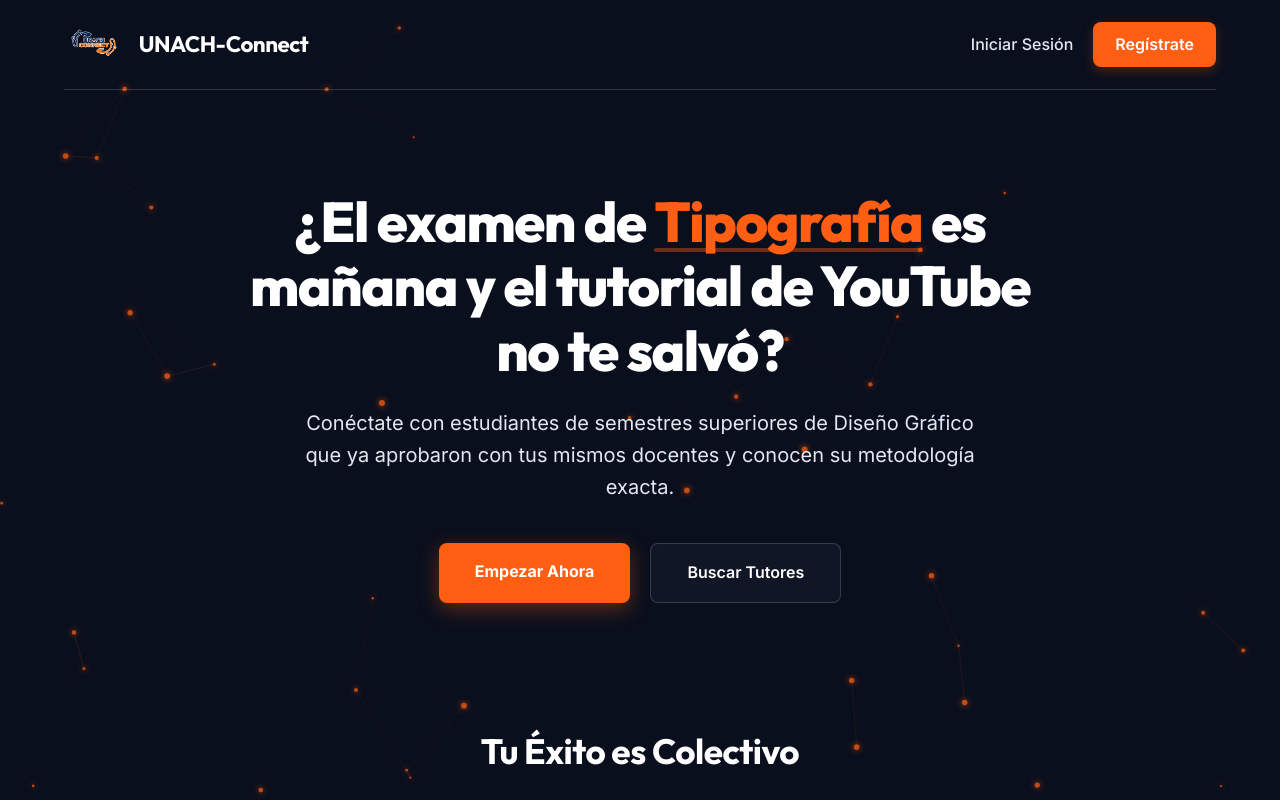
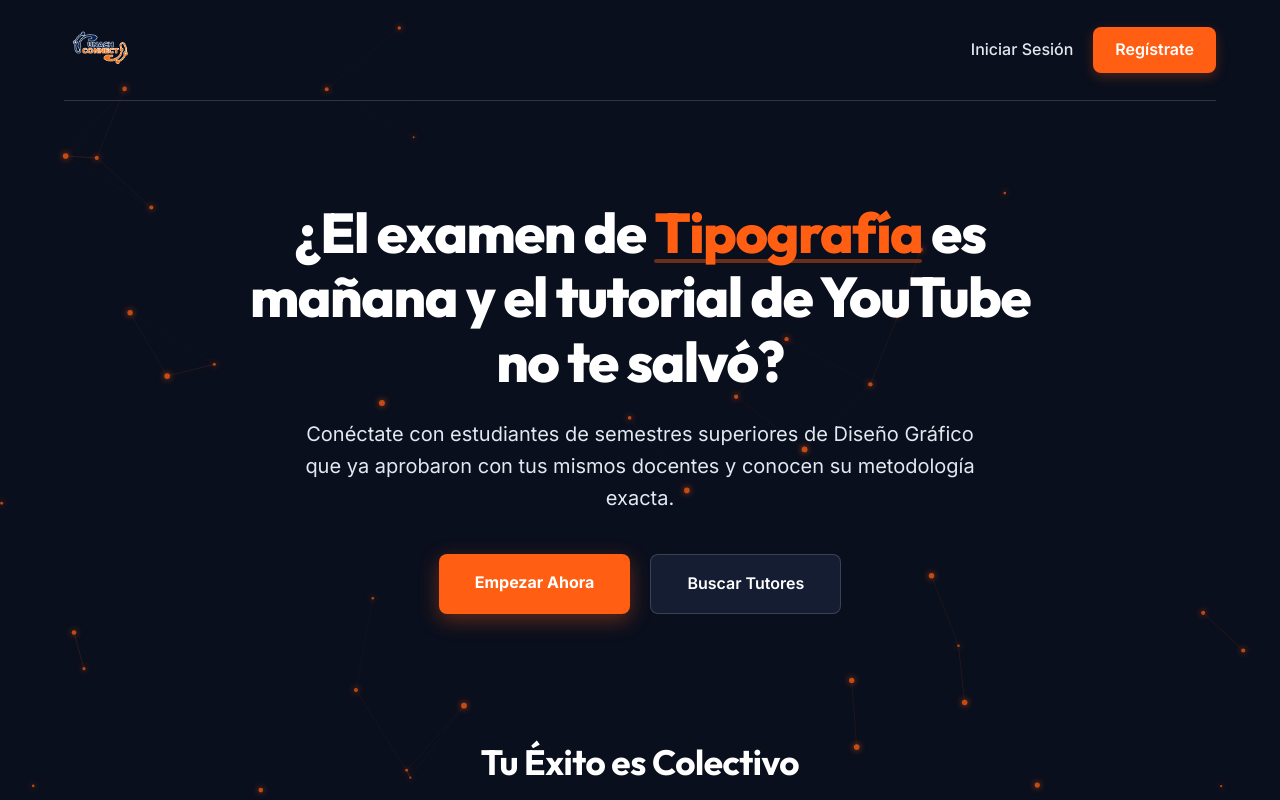
Before and after one commit to JCMACROO/unach-conect, a React app in the folder frontend/: page / in a window 1280 px wide. Shown: the top 800 px of the page. Built offline with nearby package versions, Linux system fonts and the light colour scheme; the HTML template or start-up script is replaced by a standard one.

Commit message:
Style: Eliminacion de texto de logo en header, aumento de tamaño de logos en header y footer, y tono de fondo mas claro

```diff
--- a/frontend/src/components/Footer.jsx
+++ b/frontend/src/components/Footer.jsx
@@ -29,16 +29,16 @@
         }}
       >
         {/* Logos Oficiales */}
-        <div style={{ display: 'flex', alignItems: 'center', gap: '16px' }}>
+        <div style={{ display: 'flex', alignItems: 'center', gap: '20px' }}>
           <img
             src={logoNegativo}
             alt="UNACH-Connect Logo Negativo"
-            style={{ height: '48px', width: 'auto', objectFit: 'contain' }}
+            style={{ height: '75px', width: 'auto', objectFit: 'contain' }}
           />
           <img
             src={logoPositivo}
             alt="UNACH-Connect Logo Positivo"
-            style={{ height: '48px', width: 'auto', objectFit: 'contain' }}
+            style={{ height: '75px', width: 'auto', objectFit: 'contain' }}
           />
         </div>
 
--- a/frontend/src/index.css
+++ b/frontend/src/index.css
@@ -1,10 +1,10 @@
 @import url('https://fonts.googleapis.com/css2?family=Inter:wght@300;400;500;600;700&family=Outfit:wght@400;500;600;700;800&display=swap');
 
 :root {
-  --bg-dark: #070A14;
+  --bg-dark: #0E1526;
   --primary: #FF5E13;
   --primary-hover: #e04f0d;
-  --glass-surface: rgba(17, 24, 39, 0.90);
+  --glass-surface: rgba(23, 32, 54, 0.90);
   --glass-border: rgba(255, 255, 255, 0.16);
   --glass-glow: rgba(255, 94, 19, 0.15);
   --text-primary: #FFFFFF;
@@ -53,7 +53,8 @@
 }
 
 .landing-header {
-  height: 90px;
+  min-height: 95px;
+  padding: 10px 0;
   display: flex;
   align-items: center;
   justify-content: space-between;
@@ -73,10 +74,9 @@
 }
 
 .brand-logo {
-  height: 65px;
+  height: 80px;
   width: auto;
   object-fit: contain;
-  margin-right: 4px;
 }
 
 .brand-title {
--- a/frontend/src/pages/AdminCatalog.jsx
+++ b/frontend/src/pages/AdminCatalog.jsx
@@ -357,7 +357,6 @@
         <div className="brand">
           <Link to="/" className="brand-link">
             <img src={logoNegativo} alt="UNACH-Connect Logo" className="brand-logo" />
-            <span className="brand-title" style={{ color: '#EF4444' }}>Gestión de Catálogos</span>
           </Link>
         </div>
         <nav className="landing-nav">
--- a/frontend/src/pages/AdminDashboard.jsx
+++ b/frontend/src/pages/AdminDashboard.jsx
@@ -176,7 +176,6 @@
         <div className="brand">
           <Link to="/" className="brand-link">
             <img src={logoNegativo} alt="UNACH-Connect Logo" className="brand-logo" />
-            <span className="brand-title" style={{ color: '#EF4444' }}>UNACH-Connect Admin</span>
           </Link>
         </div>
         <nav className="landing-nav">
--- a/frontend/src/pages/Contributions.jsx
+++ b/frontend/src/pages/Contributions.jsx
@@ -278,7 +278,6 @@
         <div className="brand">
           <Link to="/" className="brand-link">
             <img src={logoNegativo} alt="UNACH-Connect Logo" className="brand-logo" />
-            <span className="brand-title">UNACH-Connect</span>
           </Link>
         </div>
         <nav className="landing-nav">
--- a/frontend/src/pages/Dashboard.jsx
+++ b/frontend/src/pages/Dashboard.jsx
@@ -220,7 +220,6 @@
         <div className="brand">
           <Link to="/" className="brand-link">
             <img src={logoNegativo} alt="UNACH-Connect Logo" className="brand-logo" />
-            <span className="brand-title">UNACH-Connect</span>
           </Link>
         </div>
         <nav className="landing-nav">
--- a/frontend/src/pages/Landing.jsx
+++ b/frontend/src/pages/Landing.jsx
@@ -37,8 +37,9 @@
       {/* Header */}
       <header className="landing-header">
         <div className="brand">
-          <img src={logoNegativo} alt="UNACH-Connect Logo" className="brand-logo" />
-          <span className="brand-title">UNACH-Connect</span>
+          <Link to="/" className="brand-link">
+            <img src={logoNegativo} alt="UNACH-Connect Logo" className="brand-logo" />
+          </Link>
         </div>
         <nav className="landing-nav">
           {user ? (
--- a/frontend/src/pages/PartnerRedeem.jsx
+++ b/frontend/src/pages/PartnerRedeem.jsx
@@ -127,7 +127,6 @@
         <div className="brand">
           <Link to="/" className="brand-link">
             <img src={logoNegativo} alt="UNACH-Connect Logo" className="brand-logo" />
-            <span className="brand-title" style={{ color: '#10B981' }}>UNACH-Connect Partner</span>
           </Link>
         </div>
         <nav className="landing-nav">
--- a/frontend/src/pages/Search.jsx
+++ b/frontend/src/pages/Search.jsx
@@ -122,7 +122,6 @@
         <div className="brand">
           <Link to="/" className="brand-link">
             <img src={logoNegativo} alt="UNACH-Connect Logo" className="brand-logo" />
-            <span className="brand-title">UNACH-Connect</span>
           </Link>
         </div>
         <nav className="landing-nav">
--- a/frontend/src/pages/TutorProfile.jsx
+++ b/frontend/src/pages/TutorProfile.jsx
@@ -192,7 +192,6 @@
         <div className="brand">
           <Link to="/" className="brand-link">
             <img src={logoNegativo} alt="UNACH-Connect Logo" className="brand-logo" />
-            <span className="brand-title">UNACH-Connect</span>
           </Link>
         </div>
         <nav className="landing-nav">
```
